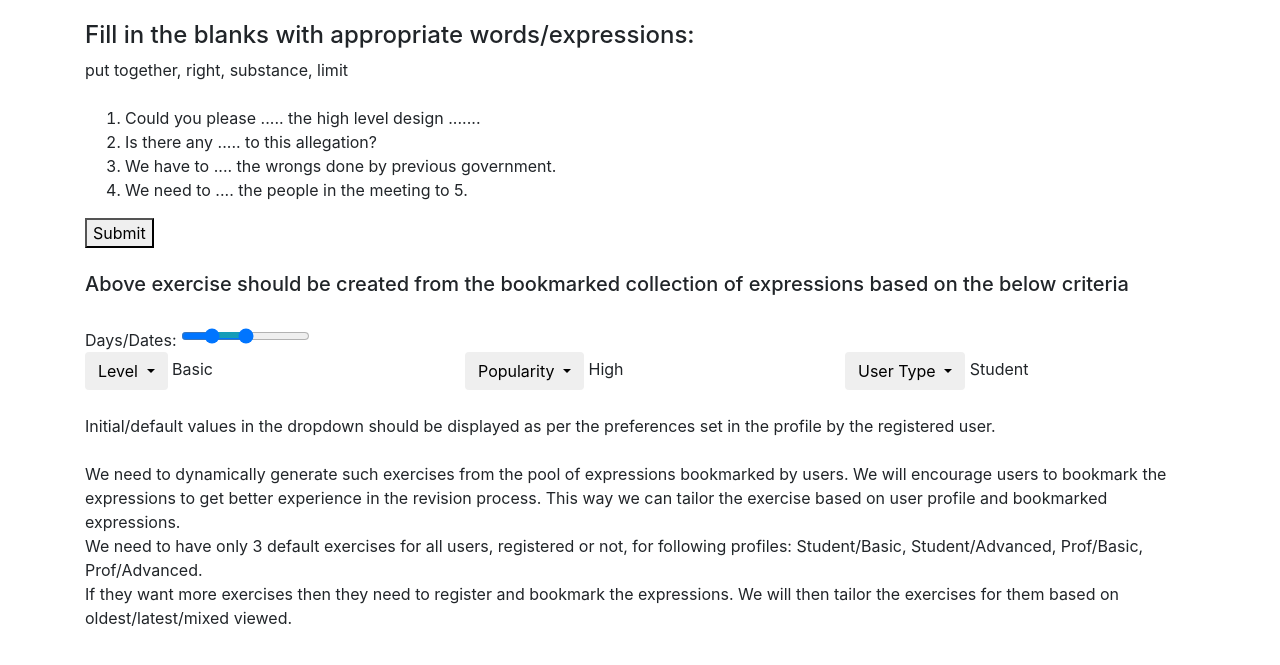
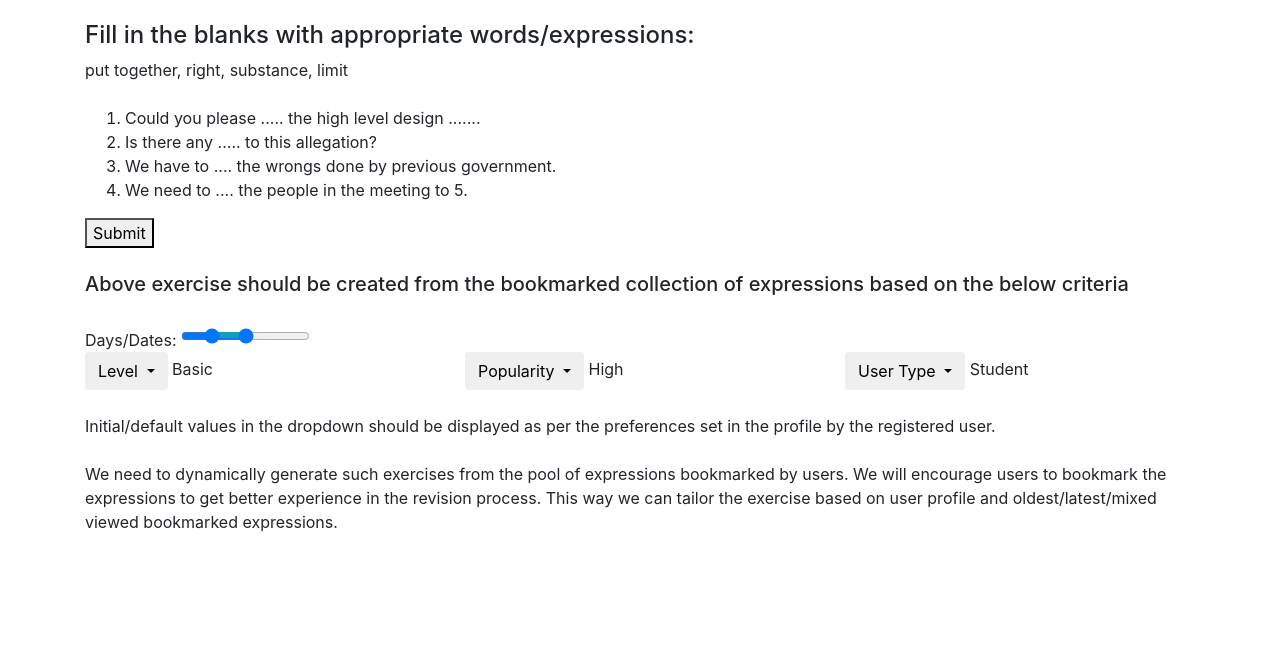
Before and after one commit to hariom-d/hariom-d.github.io, a plain HTML site: page Exercise2.html in a window 1280 px wide. Shown: the part 113-778 px from the top of the page. Drawn offline with nearby package versions, Linux system fonts and the light colour scheme.

Commit message:
updated for test your level

```diff
--- a/Exercise2.html
+++ b/Exercise2.html
@@ -197,11 +197,7 @@
       <div class="col">
         We need to dynamically generate such exercises from the pool of expressions bookmarked by users. We will encourage users
         to bookmark the expressions to get better experience in the revision process. This way we can tailor the exercise
-        based on user profile and bookmarked expressions.
-        <br> We need to have only 3 default exercises for all users, registered or not, for following profiles: Student/Basic,
-        Student/Advanced, Prof/Basic, Prof/Advanced.
-        <br> If they want more exercises then they need to register and bookmark the expressions. We will then tailor the exercises
-        for them based on oldest/latest/mixed viewed.
+        based on user profile and oldest/latest/mixed viewed bookmarked expressions.
 
       </div>
 
```
Also changed, not shown: determineYourLevel.html (+1 -1 lines).
